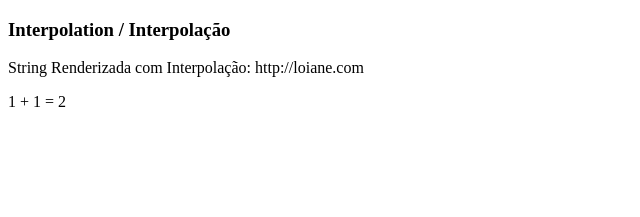
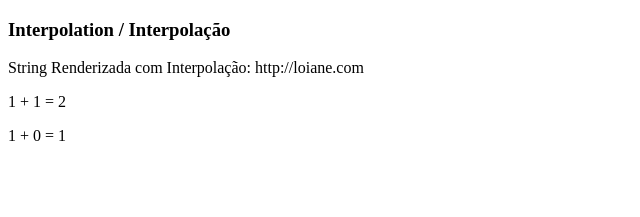
Before and after one commit to allandemancilha/Angular, an Angular app in the folder LoianeGroner/DataBinding/: page / in a window 1280 px wide. Shown: the top 217 px of the page, without its empty margins (0-640 px from the left). Built offline with nearby package versions, Linux system fonts and the light colour scheme.

Commit message:
Utilizando o Metódo getValue() no Template Através da Interpolação

```diff
--- a/LoianeGroner/DataBinding/src/app/data-binding/data-binding.component.html
+++ b/LoianeGroner/DataBinding/src/app/data-binding/data-binding.component.html
@@ -3,5 +3,6 @@
         <h3>Interpolation / Interpolação</h3>
         <p>String Renderizada com Interpolação: {{ url }}</p>
         <p>1 + 1 = {{ 1 + 1 }}</p>
+        <p>1 + 0 = {{ getValue() }}</p>
     </article>
 </section>
```
